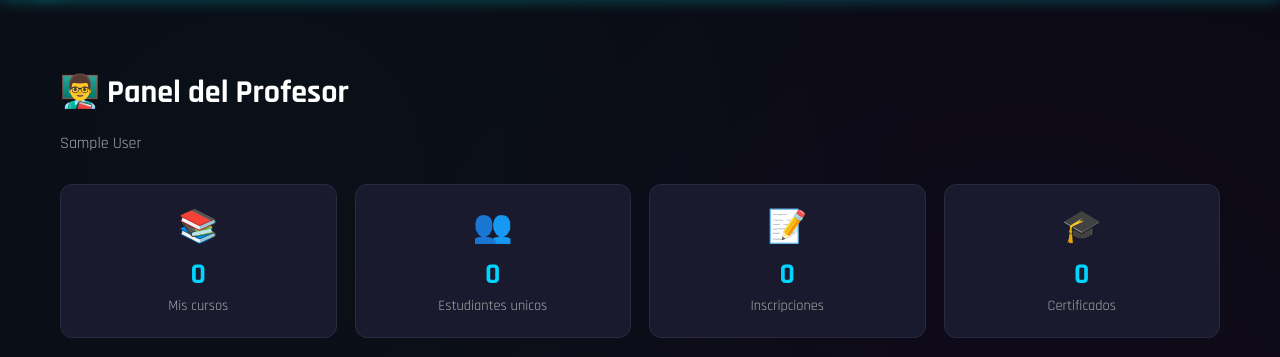
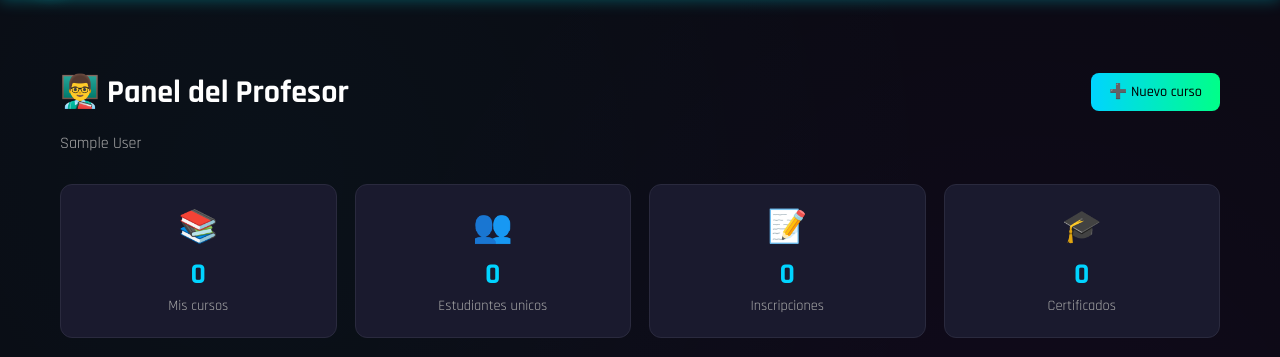
Before and after one commit to Hernank10/Redaccion_castellana_curso, a Django app: page /es/profesor/ in a window 1280 px wide. Shown: the part 63-420 px from the top of the page. Run offline with Django 5.2, Linux system fonts and the light colour scheme; the visitor is signed in with stand-in values (Sample User, id 1); data that the repository does not hold is empty.

Commit message:
CRUD cursos/lecciones para profesor: crear, editar, borrar

```diff
--- a/core/urls.py
+++ b/core/urls.py
@@ -18,6 +18,13 @@ urlpatterns = [
     path('password_change/', auth_views.PasswordChangeView.as_view(template_name='core/password_change.html', success_url='/es/perfil/'), name='password_change'),
     path('profesor/', views.teacher_dashboard, name='teacher_dashboard'),
     path('profesor/curso/<slug:curso_slug>/', views.teacher_course_students, name='teacher_course_students'),
+    path('profesor/curso/nuevo/', views.teacher_course_edit, name='teacher_course_new'),
+    path('profesor/curso/<slug:curso_slug>/editar/', views.teacher_course_edit, name='teacher_course_edit'),
+    path('profesor/curso/<slug:curso_slug>/borrar/', views.teacher_course_delete, name='teacher_course_delete'),
+    path('profesor/curso/<slug:curso_slug>/lecciones/', views.teacher_course_lessons, name='teacher_course_lessons'),
+    path('profesor/curso/<slug:curso_slug>/leccion/nueva/', views.teacher_lesson_edit, name='teacher_lesson_new'),
+    path('profesor/curso/<slug:curso_slug>/leccion/<int:lesson_id>/editar/', views.teacher_lesson_edit, name='teacher_lesson_edit'),
+    path('profesor/curso/<slug:curso_slug>/leccion/<int:lesson_id>/borrar/', views.teacher_lesson_delete, name='teacher_lesson_delete'),
     path('profesor/curso/<slug:curso_slug>/estudiante/<int:user_id>/', views.teacher_student_detail, name='teacher_student_detail'),
     path('profesor/curso/<slug:curso_slug>/estudiante/<int:user_id>/evaluar/', views.teacher_evaluate, name='teacher_evaluate'),
     path('profesor/curso/<slug:curso_slug>/estudiante/<int:user_id>/certificar/', views.teacher_certify, name='teacher_certify'),
--- a/core/views.py
+++ b/core/views.py
@@ -1405,3 +1405,125 @@ def teacher_student_progress_pdf(request, curso_slug, user_id):
     response = HttpResponse(pdf.read(), content_type='application/pdf')
     response['Content-Disposition'] = 'attachment; filename="progreso_' + estudiante.username + '.pdf"'
     return response
+
+
+# ============================================================
+# CRUD DE CURSOS Y LECCIONES (profesor)
+# ============================================================
+
+@staff_member_required
+def teacher_course_edit(request, curso_slug=None):
+    curso = None
+    if curso_slug:
+        curso = get_object_or_404(Course, slug=curso_slug)
+
+    if request.method == 'POST':
+        name = request.POST.get('name', '').strip()
+        slug = request.POST.get('slug', '').strip() or name.lower().replace(' ', '-')
+        description = request.POST.get('description', '')
+        icon = request.POST.get('icon', '📚')
+        category = request.POST.get('category', 'general')
+        order = int(request.POST.get('order', 0))
+        is_active = request.POST.get('is_active') == 'on'
+
+        if curso:
+            curso.name = name
+            curso.slug = slug
+            curso.description = description
+            curso.icon = icon
+            curso.category = category
+            curso.order = order
+            curso.is_active = is_active
+            curso.save()
+        else:
+            curso = Course.objects.create(
+                name=name, slug=slug, description=description,
+                icon=icon, category=category, order=order, is_active=is_active,
+            )
+            curso.teachers.add(request.user)
+
+        return redirect('teacher_course_students', curso_slug=curso.slug)
+
+    context = {
+        'curso': curso,
+        'categorias': Course.CATEGORY_CHOICES,
+        'accion': 'Editar' if curso else 'Crear',
+    }
+    return render(request, 'core/teacher_course_edit.html', context)
+
+
+@staff_member_required
+def teacher_course_delete(request, curso_slug):
+    curso = get_object_or_404(Course, slug=curso_slug)
+    if request.method == 'POST':
+        curso.delete()
+        return redirect('teacher_dashboard')
+    return render(request, 'core/teacher_confirm_delete.html', {
+        'objeto': curso,
+        'tipo': 'curso',
+    })
+
+
+@staff_member_required
+def teacher_course_lessons(request, curso_slug):
+    curso = get_object_or_404(Course, slug=curso_slug)
+    lecciones = curso.lessons.all().order_by('order')
+    return render(request, 'core/teacher_course_lessons.html', {
+        'curso': curso,
+        'lecciones': lecciones,
+    })
+
+
+@staff_member_required
+def teacher_lesson_edit(request, curso_slug, lesson_id=None):
+    curso = get_object_or_404(Course, slug=curso_slug)
+    leccion = None
+    if lesson_id:
+        leccion = get_object_or_404(Lesson, id=lesson_id, course=curso)
+
+    if request.method == 'POST':
+        title = request.POST.get('title', '').strip()
+        content = request.POST.get('content', '')
+        order = int(request.POST.get('order', 0))
+        difficulty = request.POST.get('difficulty', 'beginner')
+        is_active = request.POST.get('is_active') == 'on'
+
+        if leccion:
+            leccion.title = title
+            leccion.content = content
+            leccion.order = order
+            leccion.difficulty = difficulty
+            leccion.is_active = is_active
+            leccion.save()
+        else:
+            leccion = Lesson.objects.create(
+                course=curso, title=title, content=content,
+                order=order, difficulty=difficulty, is_active=is_active,
+            )
+
+        return redirect('teacher_lesson_detail', lesson_id=leccion.id)
+
+    dificultades = getattr(Lesson, 'DIFFICULTY_CHOICES', [
+        ('beginner', 'Principiante'), ('intermediate', 'Intermedio'), ('advanced', 'Avanzado')
+    ])
+    context = {
+        'curso': curso,
+        'leccion': leccion,
+        'dificultades': dificultades,
+        'accion': 'Editar' if leccion else 'Crear',
+    }
+    return render(request, 'core/teacher_lesson_edit.html', context)
+
+
+@staff_member_required
+def teacher_lesson_delete(request, curso_slug, lesson_id):
+    curso = get_object_or_404(Course, slug=curso_slug)
+    leccion = get_object_or_404(Lesson, id=lesson_id, course=curso)
+    if request.method == 'POST':
+        leccion.delete()
+        return redirect('teacher_course_lessons', curso_slug=curso.slug)
+    return render(request, 'core/teacher_confirm_delete.html', {
+        'objeto': leccion,
+        'tipo': 'leccion',
+        'curso': curso,
+    })
--- a/templates/core/teacher_dashboard.html
+++ b/templates/core/teacher_dashboard.html
@@ -23,7 +23,10 @@
 .btn-primary:hover{transform:translateY(-2px);}
 </style>
 <div class="td-container">
-    <h1 class="td-title">👨‍🏫 {% trans "Panel del Profesor" %}</h1>
+    <div style="display:flex;justify-content:space-between;align-items:center;flex-wrap:wrap;gap:15px;margin-bottom:20px;">
+        <h1 class="td-title" style="margin:0;">👨‍🏫 {% trans "Panel del Profesor" %}</h1>
+        <a href="{% url 'teacher_course_new' %}" class="btn btn-primary">➕ {% trans "Nuevo curso" %}</a>
+    </div>
     <p style="color:#aaa;margin-bottom:30px;">{{ user.get_full_name|default:user.username }}</p>
 
     <div class="td-grid">
@@ -45,7 +48,11 @@
                     <span>📊 {{ cd.promedio }}% promedio</span>
                     <span>🎓 {{ cd.certificados }} certificados</span>
                 </div>
-                <a href="{% url 'teacher_course_students' cd.curso.slug %}" class="btn btn-primary">{% trans "Ver estudiantes" %} →</a>
+                <div style="display:flex;gap:6px;flex-wrap:wrap;margin-top:10px;">
+                    <a href="{% url 'teacher_course_students' cd.curso.slug %}" class="btn btn-primary">👥 Estudiantes</a>
+                    <a href="{% url 'teacher_course_lessons' cd.curso.slug %}" class="btn" style="background:#2a2a3e;color:#fff;padding:10px 18px;border-radius:8px;text-decoration:none;font-size:.9em;">📖 Lecciones</a>
+                    <a href="{% url 'teacher_course_edit' cd.curso.slug %}" class="btn" style="background:#ffd700;color:#000;padding:10px 18px;border-radius:8px;text-decoration:none;font-size:.9em;">✏️ Editar</a>
+                </div>
             </div>
             {% endfor %}
         </div>
```
Also changed, not shown: add_crud_urls.py (added, +30 -0 lines), templates/core/teacher_confirm_delete.html (added, +19 -0 lines), templates/core/teacher_course_edit.html (added, +44 -0 lines), templates/core/teacher_course_lessons.html (added, +43 -0 lines), templates/core/teacher_lesson_edit.html (added, +39 -0 lines).
